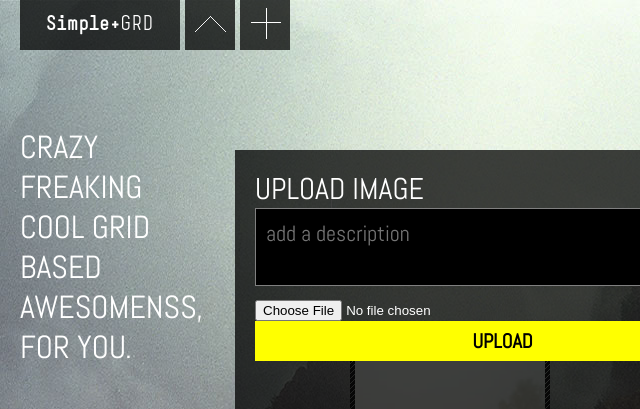
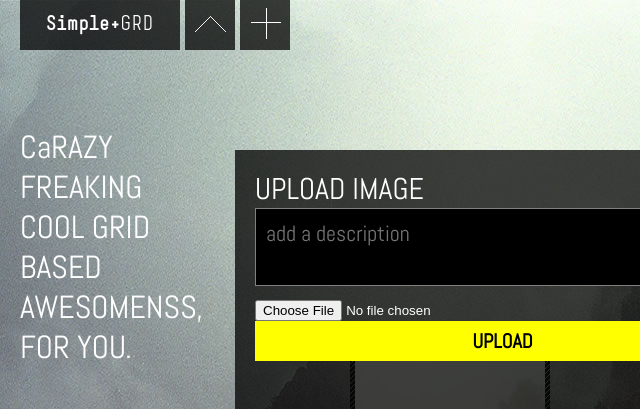
Before and after one commit to RatioArchive/Portfolio, a plain HTML site: page static/index.html in a window 1280 px wide. Shown: the top 409 px of the page, 0-640 px from the left. Drawn offline with Linux system fonts and the light colour scheme.

Commit message:
added 'a'

```diff
--- a/static/index.html
+++ b/static/index.html
@@ -226,7 +226,7 @@
 		<div id='editbut' class='black75' title='edit image'><span></span></div>
 		<div id='reloadbut' class='black75' title='reload image'><span></span></div>
 		<h2 class='description'>
-		CRAZY<br/>
+		CaRAZY<br/>
 		FREAKING<br/>
 		COOL GRID<br/>
 		BASED<br/>
```
Also changed, not shown: 2 other files.
